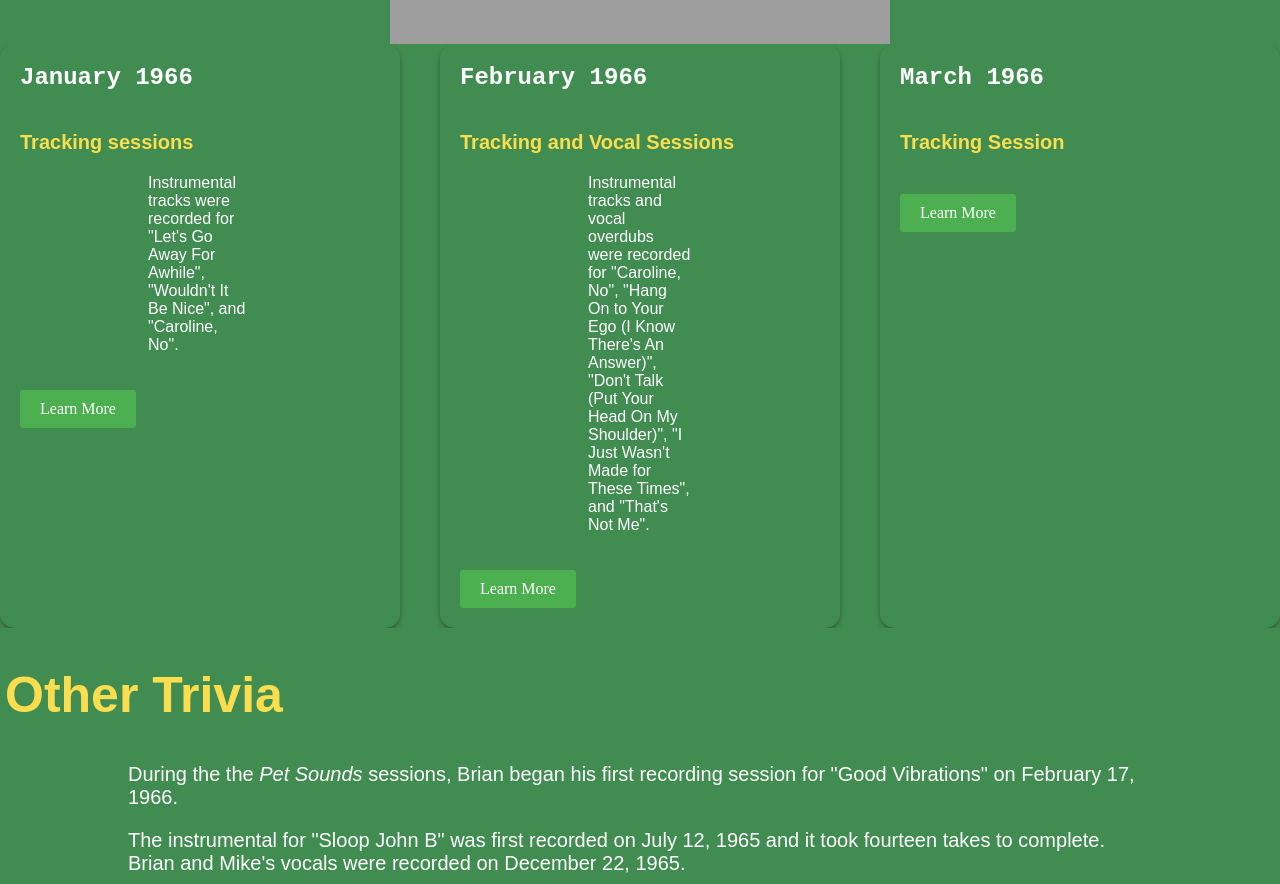
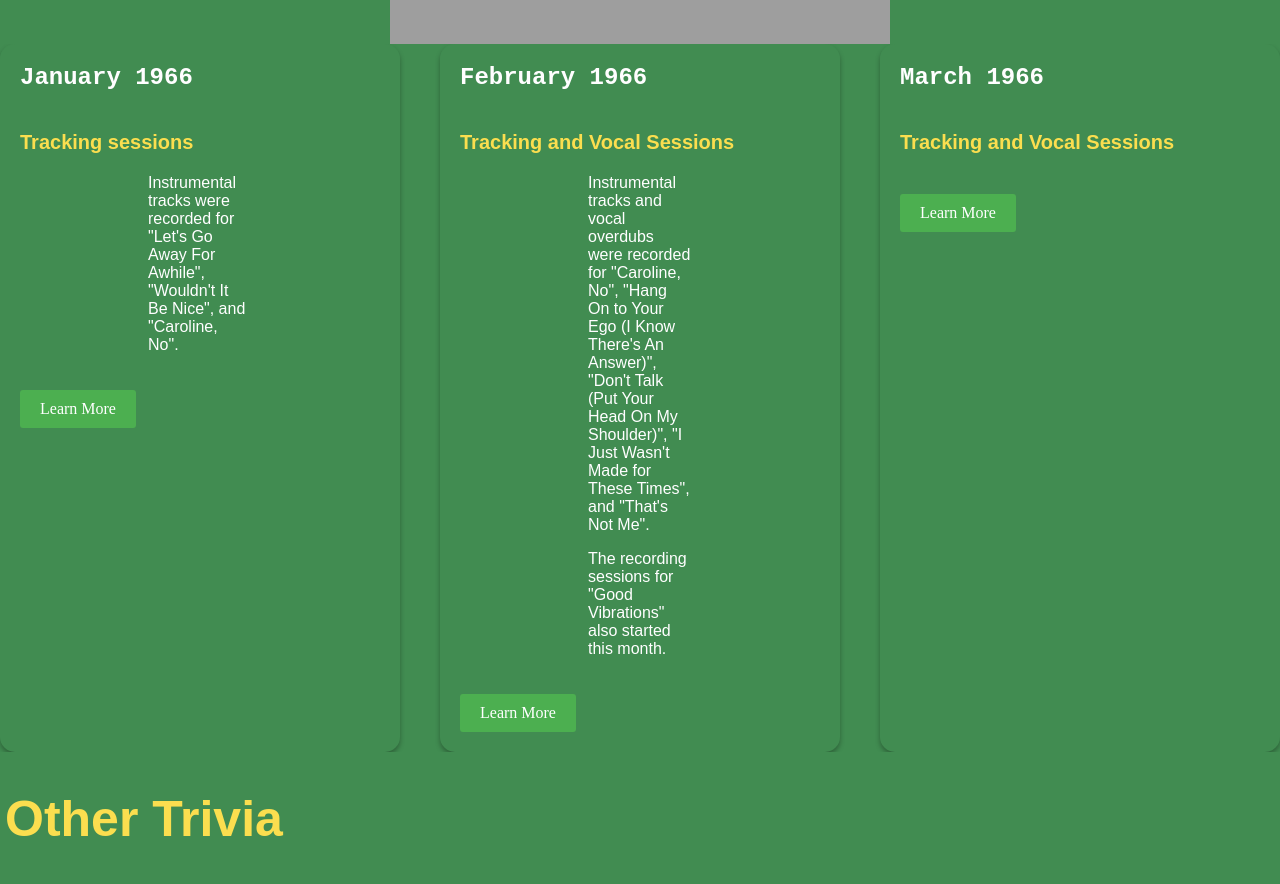
Before and after one commit to Python125/Album-Info, a plain HTML site: page index.html in a window 1280 px wide. Shown: the part 6540-7424 px from the top of the page. Drawn offline with nearby package versions, Linux system fonts and the light colour scheme; grey boxes are pictures that could not be loaded; a web font is replaced by a local one.

Commit message:
Updated Feb 1966 timeline event

```diff
--- a/index.html
+++ b/index.html
@@ -140,6 +140,7 @@
                 <div class="timeline-event-content">
                     <h3>Tracking and Vocal Sessions</h3>
                     <p>Instrumental tracks and vocal overdubs were recorded for "Caroline, No", "Hang On to Your Ego (I Know There's An Answer)", "Don't Talk (Put Your Head On My Shoulder)", "I Just Wasn't Made for These Times", and "That's Not Me".</p>
+                    <p>The recording sessions for "Good Vibrations" also started this month.</p>
                     <a href="#" class="timeline-event-button">Learn More</a>
                 </div>
             </div>
@@ -147,7 +148,7 @@
             <div class="timeline-event">
                 <div class="timeline-event-date">March 1966</div>
                 <div class="timeline-event-content">
-                    <h3>Tracking Session</h3>
+                    <h3>Tracking and Vocal Sessions</h3>
                     <p></p>
                     <a href="#" class="timeline-event-button">Learn More</a>
                 </div>
```
